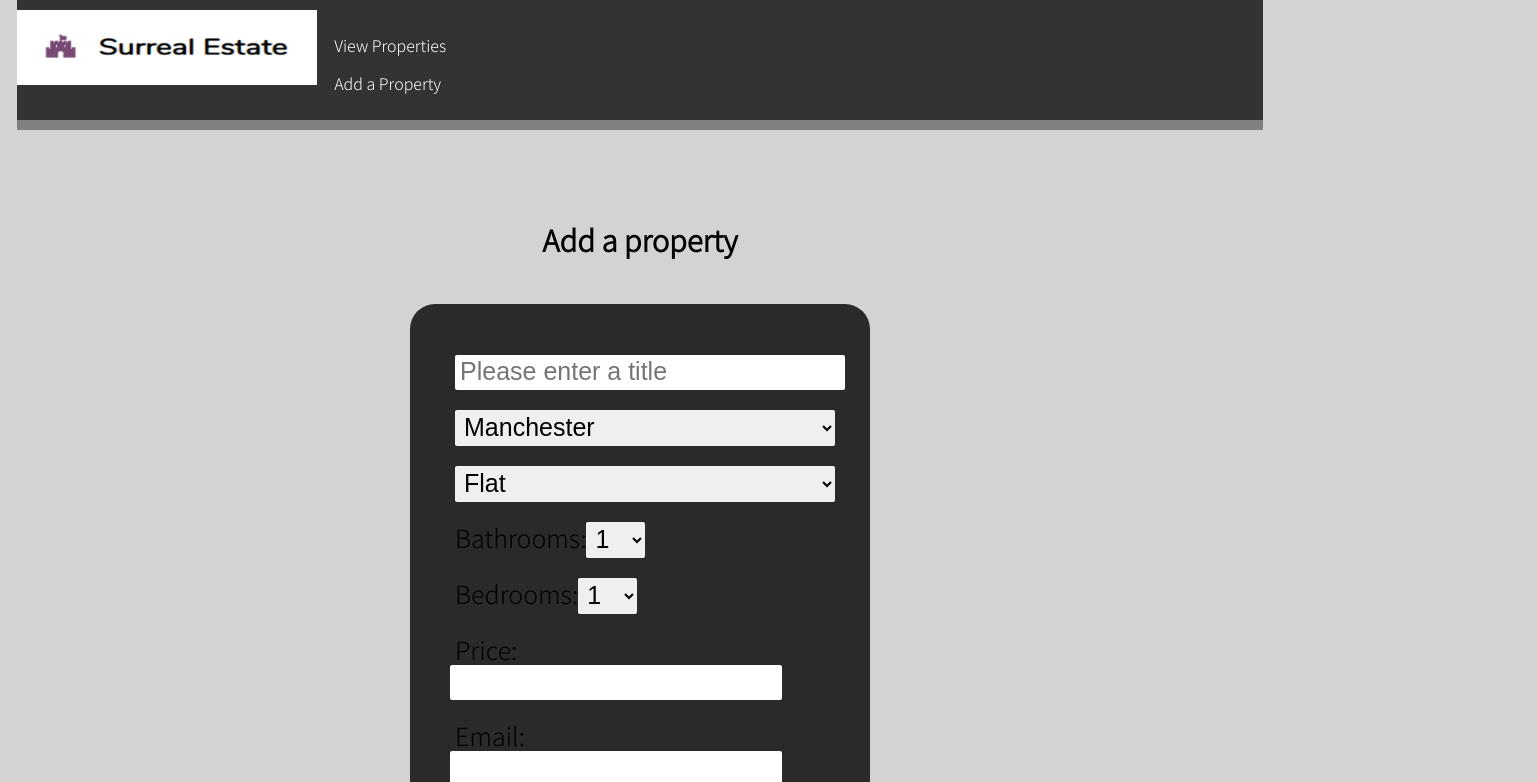
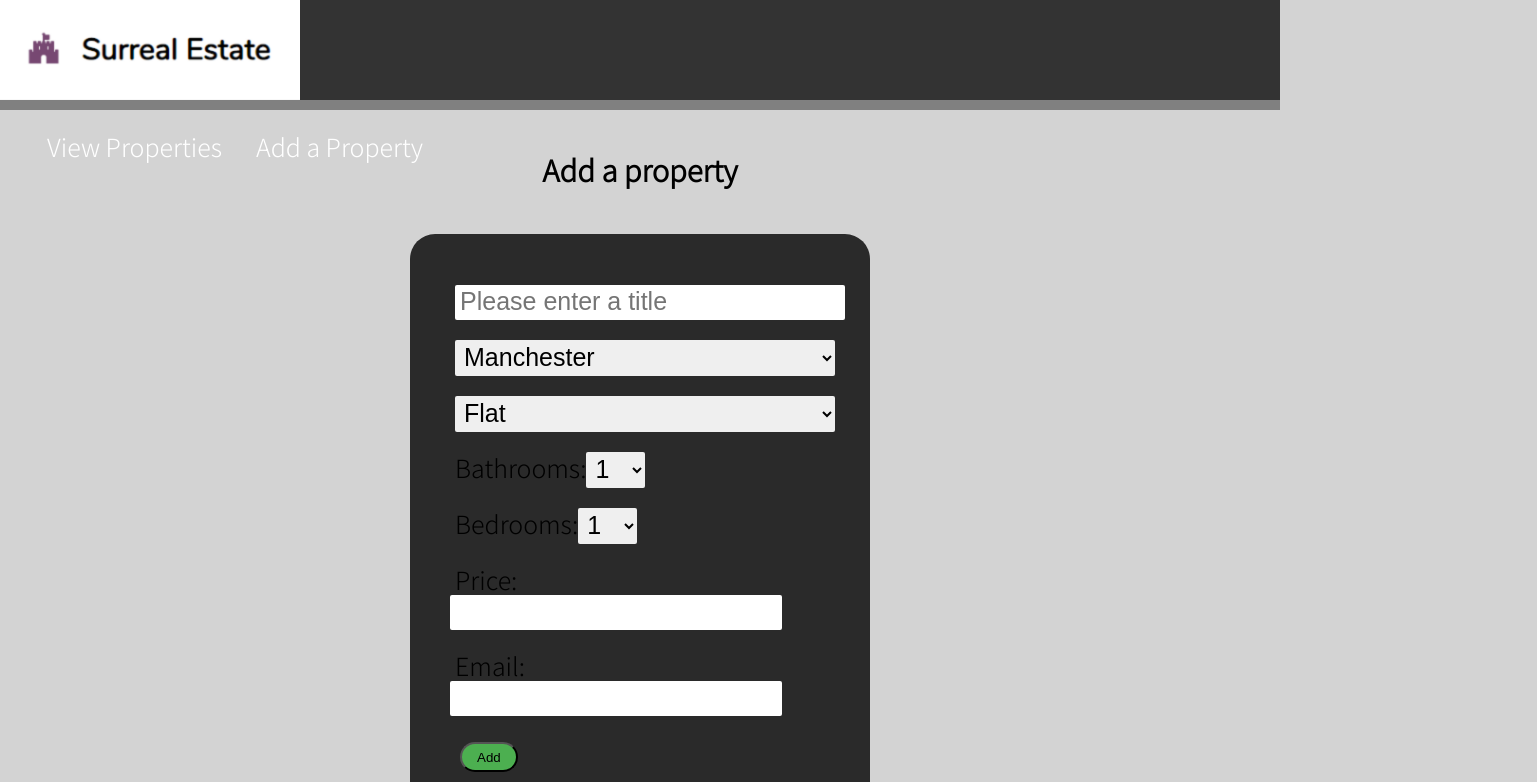
Before and after one commit to Ajaymueller/Surreal-estate-app, a React (Create React App) app: page /add-property in a window 1280 px wide. Shown: the top 782 px of the page, 1537 px wide, since content can reach past the window. Built offline with nearby package versions, Linux system fonts and the light colour scheme.

Commit message:
narbar component styled further

```diff
--- a/src/components/NavBar.js
+++ b/src/components/NavBar.js
@@ -7,14 +7,12 @@ import { Link } from 'react-router-dom';
 
 const Navbar = () => {
     return (
-        <div className="Nav-bar">
-            <div className="logo">
-            <img
+        <div className="Navbar" id="top-nav">
+        <nav>
+        <logo> <img
         src={logo}
-        className="logo" />
-            </div>
-            <nav>
-        <ul className="navbar-links">
+        className="logo" /> </logo>
+        <ul id="nav_links">
             <Link to="/"> <li className="navbar-links-item">View Properties</li></Link>
             <Link to="/add-property" ><li className="navbar-links-item">Add a Property</li></Link>
         </ul>
--- a/src/components/SideBar.js
+++ b/src/components/SideBar.js
@@ -46,10 +46,12 @@ const SideBar = () => {
                 <button type="submit">Search</button>
             </form>
         <ul className="navbar-links">
+            <h3>Filter by city</h3>
             <Link to={`/?query={"city": "Manchester"}`}><li>Manchester</li></Link>
             <Link to={`/?query={"city": "Leeds"}`}><li>Leeds</li></Link>
             <Link to={`/?query={"city": "Sheffield"}`}><li>Sheffield</li></Link>
             <Link to={`/?query={"city": "Liverpool"}`}><li>Liverpool</li></Link>
+            <h3>Sort by</h3>
             <Link to={buildQueryString('sort', { price: 1 })}><li>Ascending</li></Link>
             <Link to={buildQueryString('sort', { price: -1 })}><li>Descending</li></Link>
         </ul>
--- a/src/styles/NavBar.css
+++ b/src/styles/NavBar.css
@@ -1,5 +1,5 @@
 .Nav-bar {
-    background-color: white;
+    top: 0;
     border-bottom: 10px solid grey;
     position: relative;
     width: calc(100% - 60px);
@@ -17,30 +17,45 @@
     height: 100px;
 }
 
+.Navbar nav {
+    display: flex;
+    flex-wrap: wrap;
+    flex-direction: row;
+    background: #333;
+    border-bottom: 10px solid grey;
+    margin: 0 auto;
+    text-align: left;
+    justify-content: flex-start;
+    height: 100px;
+    width: 100%;
+}
+
 .logo {
-    height: 75px;
+    height: 100px;
     width: 300px;
     display: inline-block;
 }
 
-.navbar-links {
-    padding: 0;
-    margin: 0;
+#nav_links {
+    display: block;
+    position: relative;
+    top: 0;
+    width: 80%;
+    height: 30px;
 }
 
-.navbar-links-item {
-    margin: 0;
+#nav_links li {
     display: inline-block;
+    margin-right: 20px;
+    font-size: 25px;
+    color:white;
     padding: 7px;
     text-align: center;
     vertical-align: top;
 }
 
-nav {
-    width: 100%;
+#nav_links li:hover {
+    color:#BBBBBB;
+    border-color:#BBBBBB;
+    cursor: pointer;
 }
-
-  li {
-      float: left;
-      color: white;
-  }
```
